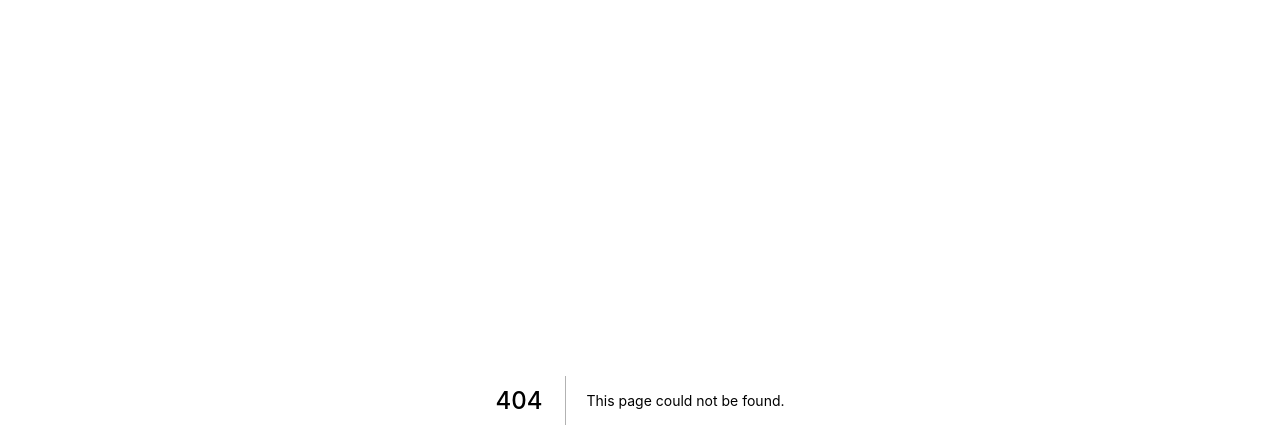
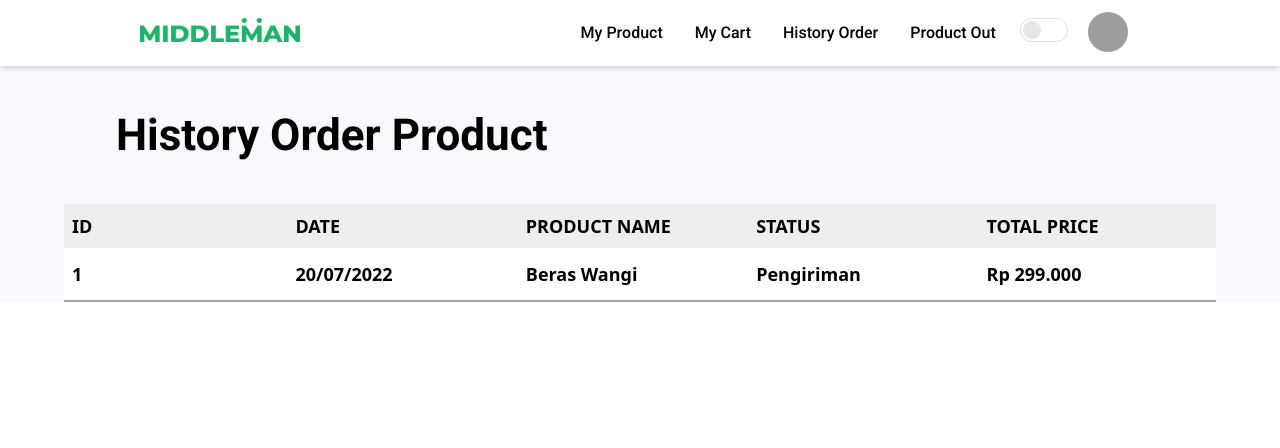
Before and after one commit to mirzavic4869/middleman, a Next.js app: page /grosir/history_order in a window 1280 px wide. Before the commit this address had no page. Shown: the top 448 px of the page. Built offline with nearby package versions, Linux system fonts and the light colour scheme; grey boxes are pictures that could not be loaded.

Commit message:
styling history order (grosir)

```diff
--- /dev/null
+++ b/pages/grosir/history_order.jsx
@@ -0,0 +1,39 @@
+import React from "react";
+import Navbar from "../../components/Navbar";
+
+function History_order() {
+	return (
+		<div className="bg-[#F8F9FD] h-full">
+			<Navbar />
+			<div>
+				<h1 className="text-black font-Roboto font-semibold text-[30px] p-9 text-center md:text-[44px] lg:text-[44px] lg:text-left lg:ml-20">
+					History Order Product
+				</h1>
+				<div className="mx-3 md:mx-16">
+					<table className="w-full table-fixed">
+						<thead>
+							<tr className="bg-[#EEEEEE] text-xs md:text-lg lg:text-lg font-bold text-black">
+								<td className="py-2 px-2">ID</td>
+								<td className="py-2">DATE</td>
+								<td className="py-2">PRODUCT NAME</td>
+								<td className="py-2">STATUS</td>
+								<td className="py-2">TOTAL PRICE</td>
+							</tr>
+						</thead>
+						<tbody>
+							<tr className="bg-white text-xs md:text-lg lg:text-lg font-bold text-black border-b-2 border-neutral-400 ">
+								<td className="py-3 px-2">1</td>
+								<td className="py-3">20/07/2022</td>
+								<td className="py-3">Beras Wangi</td>
+								<td className="py-3">Pengiriman</td>
+								<td className="py-3">Rp 299.000</td>
+							</tr>
+						</tbody>
+					</table>
+				</div>
+			</div>
+		</div>
+	);
+}
+
+export default History_order;
```
